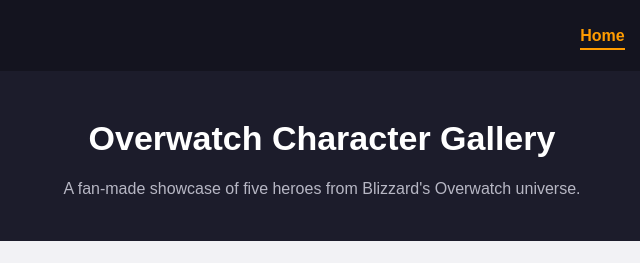
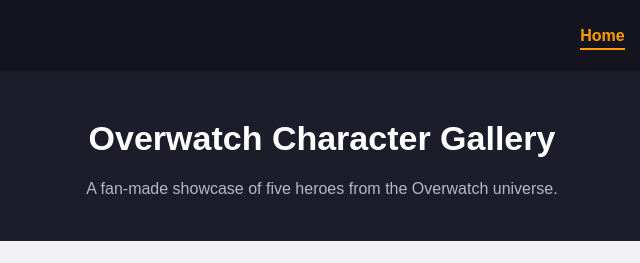
Before and after one commit to jordan-arch97/csc340-assignment2, a plain HTML site: page index.html in a window 1280 px wide. Shown: the top 263 px of the page, 318-958 px from the left. Drawn offline with Linux system fonts and the light colour scheme.

Commit message:
final touches

```diff
--- a/index.html
+++ b/index.html
@@ -22,7 +22,7 @@
   <!-- Hero Banner -->
   <section class="hero-banner">
     <h1>Overwatch Character Gallery</h1>
-    <p>A fan-made showcase of five heroes from Blizzard's Overwatch universe.</p>
+    <p>A fan-made showcase of five heroes from the Overwatch universe.</p>
   </section>
 
   <!-- Search Bar (not functional yet) -->
```
